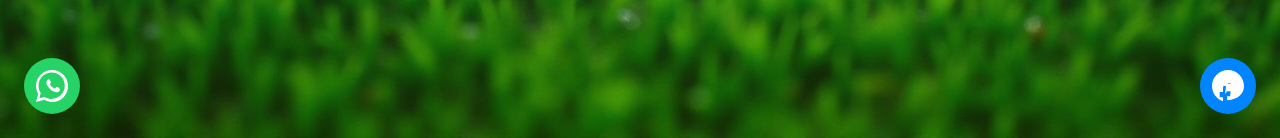
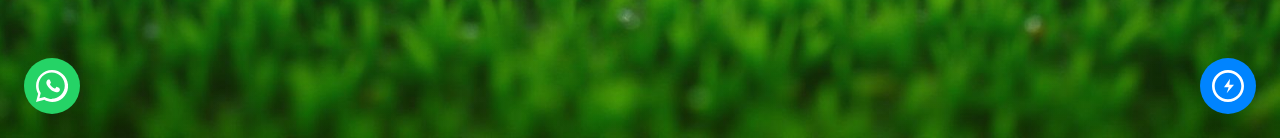
Before and after one commit to Mejrifx/astroturf-baller-build, a React (Vite) app: page / in a window 1280 px wide. Shown: the part 662-800 px from the top of the page. Built offline with nearby package versions, Linux system fonts and the light colour scheme; the HTML template or start-up script is replaced by a standard one.

Commit message:
Update Messenger logo to cleaner lightning bolt design

```diff
--- a/src/components/MessengerButton.tsx
+++ b/src/components/MessengerButton.tsx
@@ -10,11 +10,11 @@ const MessengerButton = () => {
       {/* Official Messenger Logo SVG - Lightning Bolt */}
       <svg
         xmlns="http://www.w3.org/2000/svg"
-        viewBox="0 0 512 512"
+        viewBox="0 0 24 24"
         className="w-8 h-8 fill-white"
       >
-        <path d="M256.5 0C114.7 0 0 114.7 0 256.5c0 113.8 73.9 209.8 175.8 243.2v-65.3h-52.8v-81h52.8v-60.4c0-52.2 31.1-81.1 78.7-81.1 22.8 0 46.7 4.1 46.7 4.1v51.3h-26.3c-25.9 0-34 16.1-34 32.6v39.1h57.6l-9.2 81h-48.4v65.3C438.1 466.3 512 370.3 512 256.5 512 114.7 397.3 0 256.5 0z" />
-        <path d="M256 128l-96 128h64l-16 128 128-160h-80l16-96z" fill="white"/>
+        <path d="M12 0C5.373 0 0 5.373 0 12s5.373 12 12 12 12-5.373 12-12S18.627 0 12 0zm0 22C6.477 22 2 17.523 2 12S6.477 2 12 2s10 4.477 10 10-4.477 10-10 10z"/>
+        <path d="M13.5 6.5L9 13h3.5l-1.5 4.5L16.5 11H13l.5-4.5z" fill="white"/>
       </svg>
 
       {/* Pulse animation ring */}
```
